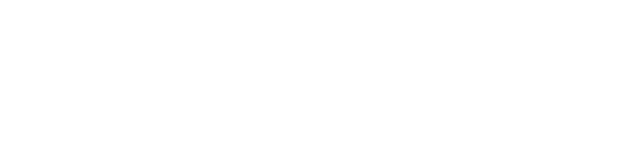
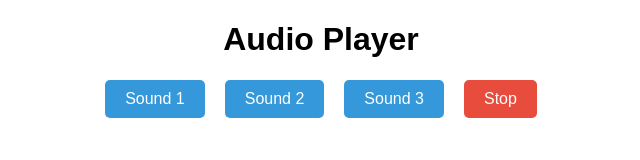
Before and after one commit to acciojob/Soundbar-AyushChaursiaya, a website: page main.html in a window 1280 px wide. Shown: the whole page, without its empty margins (319-959 px from the left). Drawn offline with Linux system fonts and the light colour scheme.

Commit message:
created a submission

```diff
--- a/main.html
+++ b/main.html
@@ -1,16 +1,71 @@
 <!DOCTYPE html>
+<html lang="en">
+<head>
+    <meta charset="UTF-8">
+    <meta name="viewport" content="width=device-width, initial-scale=1.0">
+    <title>Audio Player</title>
+    <style>
+        body {
+            font-family: Arial, sans-serif;
+            text-align: center;
+            margin: 20px;
+        }
 
-<html>
+        #buttons {
+            display: flex;
+            justify-content: center;
+            margin-top: 20px;
+        }
 
-<head>
-	<link rel="stylesheet" href="styles.css">
+        .btn {
+            font-size: 16px;
+            margin: 0 10px;
+            padding: 10px 20px;
+            cursor: pointer;
+            background-color: #3498db;
+            color: #fff;
+            border: none;
+            border-radius: 5px;
+        }
+
+        .stop {
+            background-color: #e74c3c;
+        }
+    </style>
 </head>
+<body>
+    <h1>Audio Player</h1>
 
-<body>
-	<!-- the entire body must be written by student -->
-    <script type="text/javascript" src="./script.js">
-</script>
+    <div id="buttons">
+        <!-- Replace 'sound1.mp3', 'sound2.mp3', etc., with your actual sound file names -->
+        <button class="btn" onclick="playAudio('sound1.mp3')">Sound 1</button>
+        <button class="btn" onclick="playAudio('sound2.mp3')">Sound 2</button>
+        <button class="btn" onclick="playAudio('sound3.mp3')">Sound 3</button>
+        <!-- Add more buttons as needed -->
 
+        <!-- Stop Button -->
+        <button class="btn stop" onclick="stopAudio()">Stop</button>
+    </div>
+
+    <script>
+        let audio;
+
+        function playAudio(sound) {
+            // Stop any currently playing audio
+            stopAudio();
+
+            // Create a new audio element
+            audio = new Audio(`sounds/${sound}`);
+            audio.play();
+        }
+
+        function stopAudio() {
+            // Check if audio is currently playing
+            if (audio) {
+                audio.pause();
+                audio.currentTime = 0;
+            }
+        }
+    </script>
 </body>
-
 </html>
```
